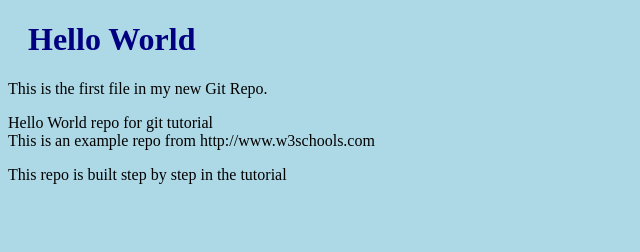
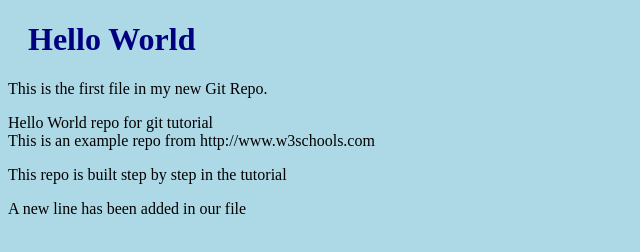
Before and after one commit to Davieb1/hello-world, a plain HTML site: page index.html in a window 1280 px wide. Shown: the whole page, without its empty margins (0-640 px from the left). Drawn offline with Linux system fonts and the light colour scheme.

Commit message:
Updates index.html with a new line

```diff
--- a/index.html
+++ b/index.html
@@ -16,5 +16,6 @@
     <p>Hello World repo for git tutorial<br> This is an example repo from http://www.w3schools.com</p>
 
     <p>This repo is built step by step in the tutorial</p>
+    <p>A new line has been added in our file</p>
 </body>
 </html>
```
